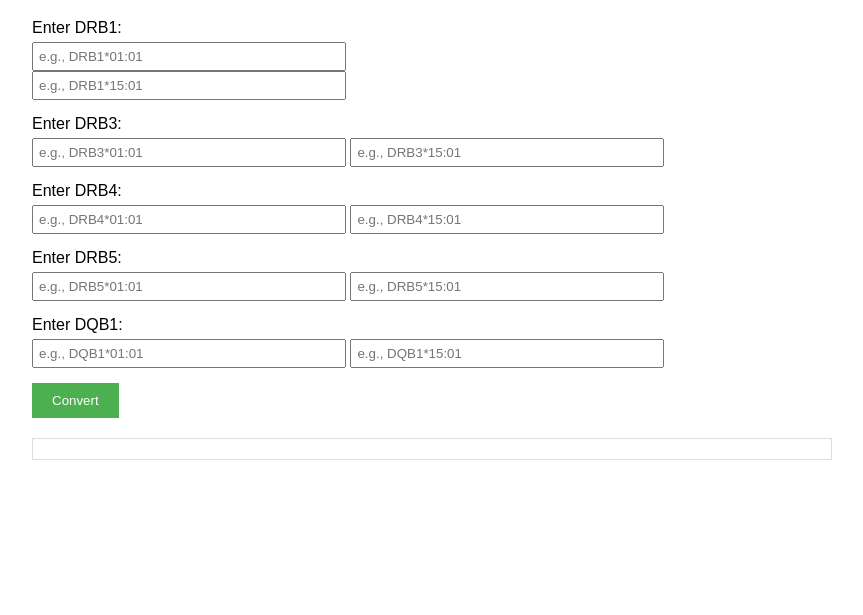
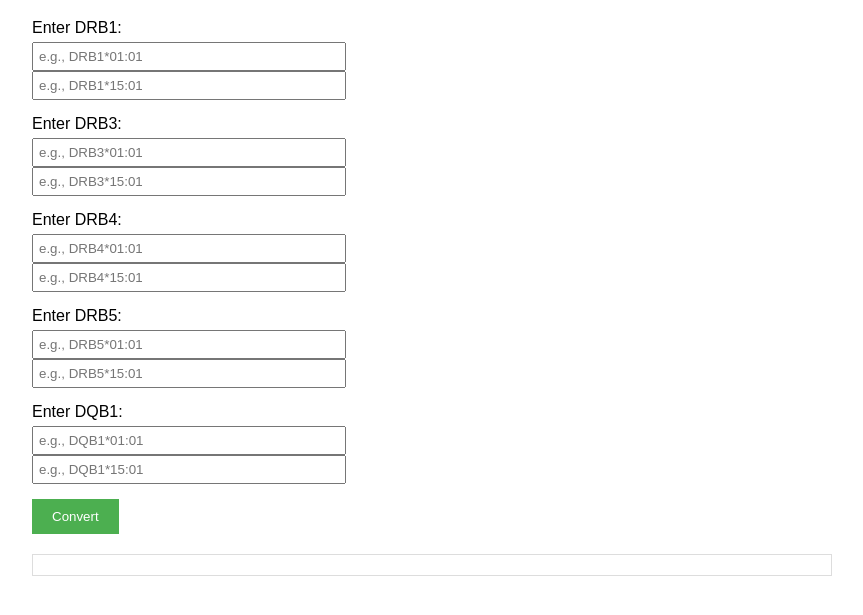
Before and after one commit to kcyanos26/hla-haplotype-converter, a plain HTML site: page index.html in a window 1280 px wide. Shown: the part 81-696 px from the top of the page, without its empty margins (208-1071 px from the left). Drawn offline with Linux system fonts and the light colour scheme.

Commit message:
update531 commit

```diff
--- a/index.html
+++ b/index.html
@@ -44,22 +44,22 @@
     </div>
     <div class="input-group">
         <label>Enter DRB3:</label>
-        <input type="text" id="drb3Input1" placeholder="e.g., DRB3*01:01">
+        <input type="text" id="drb3Input1" placeholder="e.g., DRB3*01:01"><br>
         <input type="text" id="drb3Input2" placeholder="e.g., DRB3*15:01">
     </div>
     <div class="input-group">
         <label>Enter DRB4:</label>
-        <input type="text" id="drb4Input1" placeholder="e.g., DRB4*01:01">
+        <input type="text" id="drb4Input1" placeholder="e.g., DRB4*01:01"><br>
         <input type="text" id="drb4Input2" placeholder="e.g., DRB4*15:01">
     </div>
     <div class="input-group">
         <label>Enter DRB5:</label>
-        <input type="text" id="drb5Input1" placeholder="e.g., DRB5*01:01">
+        <input type="text" id="drb5Input1" placeholder="e.g., DRB5*01:01"><br>
         <input type="text" id="drb5Input2" placeholder="e.g., DRB5*15:01">
     </div>
     <div class="input-group">
         <label>Enter DQB1:</label>
-        <input type="text" id="dqb1Input1" placeholder="e.g., DQB1*01:01">
+        <input type="text" id="dqb1Input1" placeholder="e.g., DQB1*01:01"><br>
         <input type="text" id="dqb1Input2" placeholder="e.g., DQB1*15:01">
     </div>
 
```
